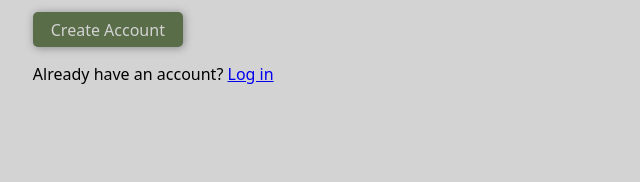
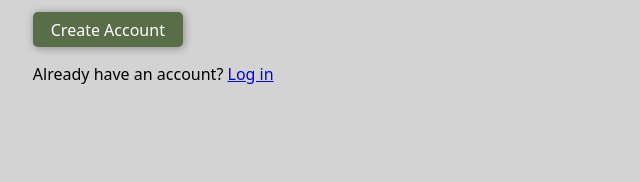
Before and after one commit to CodeByBlazej/Sign-up-form, a plain HTML site: page index.html in a window 1280 px wide. Shown: the part 584-766 px from the top of the page, 538-1178 px from the left. Drawn offline with Linux system fonts and the light colour scheme.

Commit message:
update button color to be brighter

```diff
--- a/style.css
+++ b/style.css
@@ -148,7 +148,7 @@ fieldset div p {
 }
 
 button {
-  color: lightgrey;
+  color: white;
   background-color: #596D48;
   border: none;
   border-radius: 5px;
```
